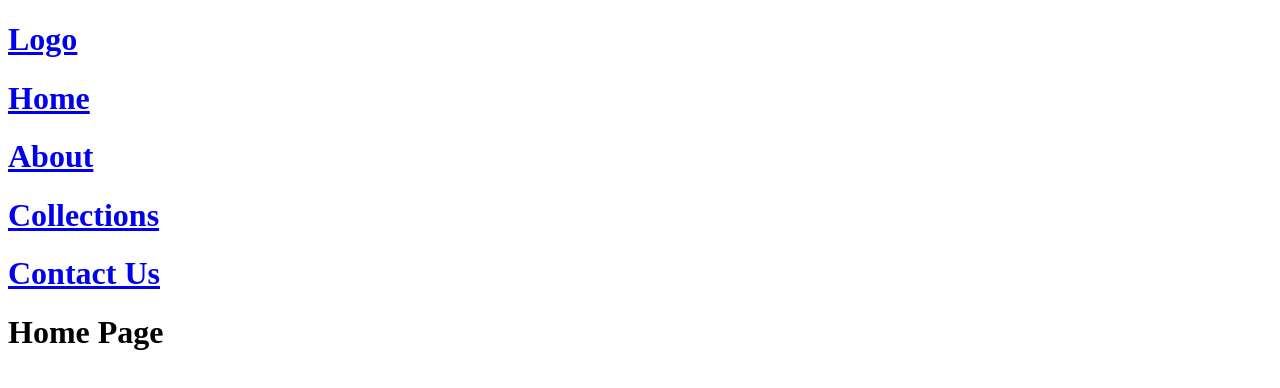
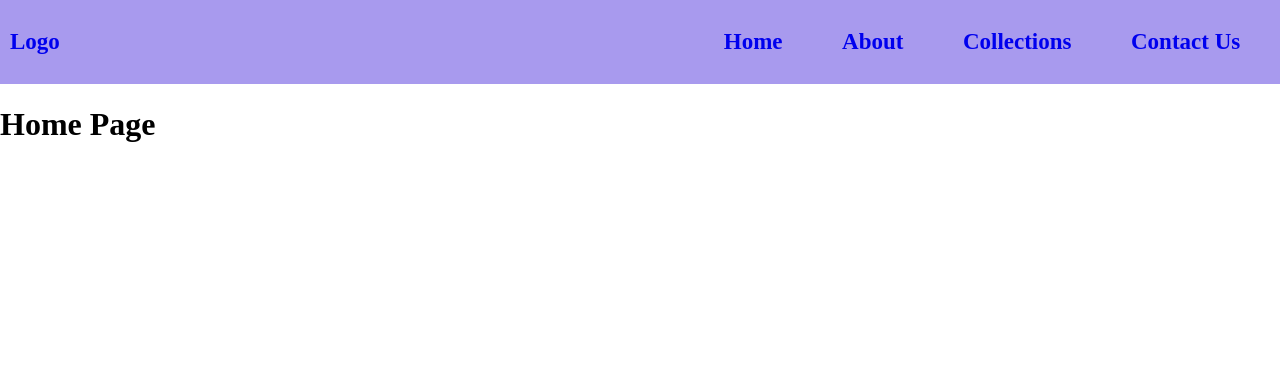
Before and after one commit to kaihatsuRONIT/reactRevision, a React (Vite) app in the folder react-with-router/: page / in a window 1280 px wide. Shown: the top 388 px of the page. Built offline with nearby package versions, Linux system fonts and the light colour scheme.

Commit message:
added navbar with 404 page

```diff
--- a/react-with-router/src/NavBar.jsx
+++ b/react-with-router/src/NavBar.jsx
@@ -1,16 +1,18 @@
-import { Link } from "react-router";
-
+import { Link, Navigate } from "react-router";
+import './header.css'
 function NavBar() {
     return (
-        <div>
+        <div className="top">
             <div>
-                <Link className="header"><h1>Logo</h1></Link>
+                <Link className="link" to={"/"}><h2>Logo</h2></Link>
             </div>
-            <div>
-                <Link to="/"><h1>Home</h1></Link>
-                <Link to="/about"><h1>About</h1></Link>
-                <Link to="/collections"><h1>Collections</h1></Link>
-                <Link to="/contact"><h1>Contact Us</h1></Link>
+            <div className="header">
+                <ul>
+                    <li ><Link to="/" className="link"><h2>Home</h2></Link></li>
+                    <li><Link to="/about" className="link"><h2>About</h2></Link></li>
+                    <li><Link to="/collections" className="link"><h2>Collections</h2></Link></li>
+                    <li><Link to="/contact" className="link"><h2>Contact Us</h2></Link></li>
+                </ul>
             </div>
         </div>
     )
--- /dev/null
+++ b/react-with-router/src/header.css
@@ -0,0 +1,28 @@
+.header ul{
+    display: flex;
+    list-style-type: none;
+    justify-content: space-around;
+    width: 576px;
+    margin: 0;
+}
+.header ul li{
+    text-decoration: none;
+}
+
+.link{
+    margin: 0;
+    text-decoration: none;
+}
+.link h2{
+    font-size: 23px;
+}
+body{
+     margin: 0;
+     padding: 0;
+}
+.top{
+    display:flex;
+    justify-content: space-between;
+    background-color: #a89aee;
+    padding: 10px;
+}
```
Also changed, not shown: react-with-router/src/PageNotFound.jsx (added, +11 -0 lines).
